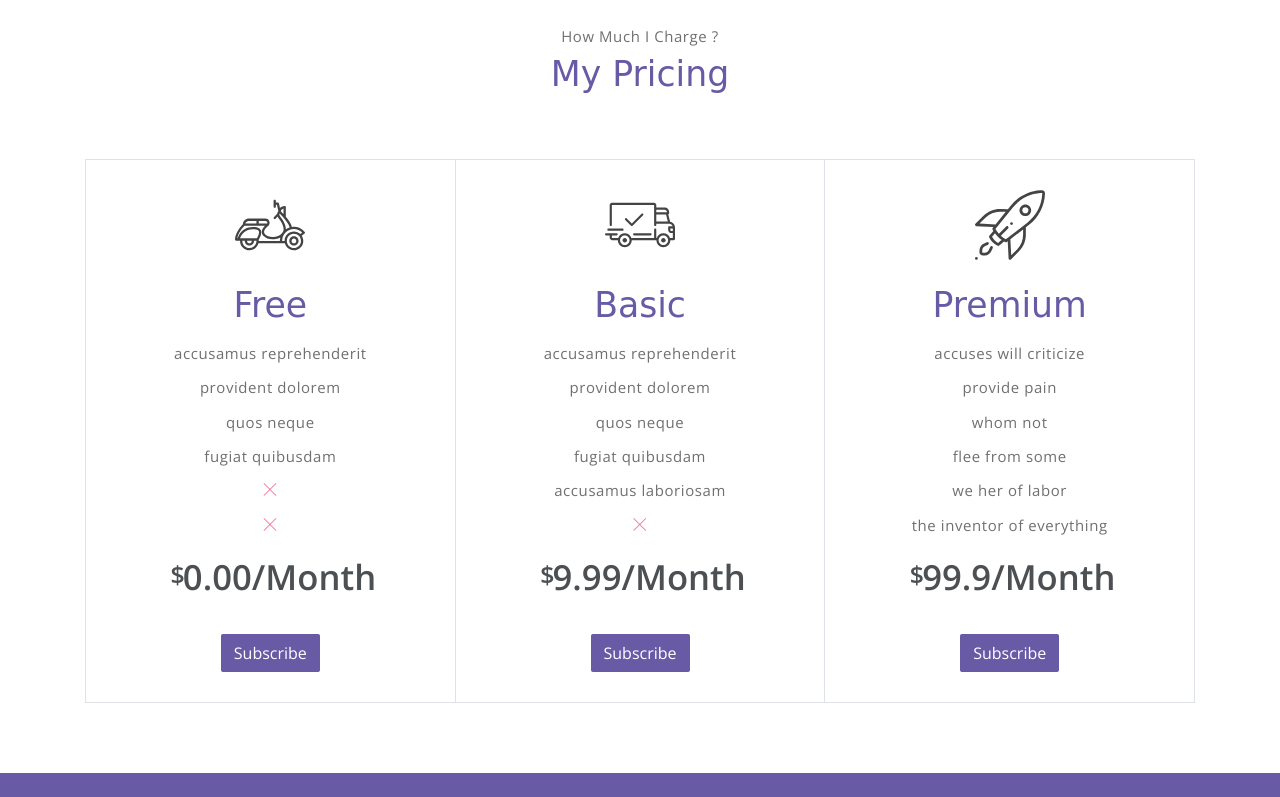
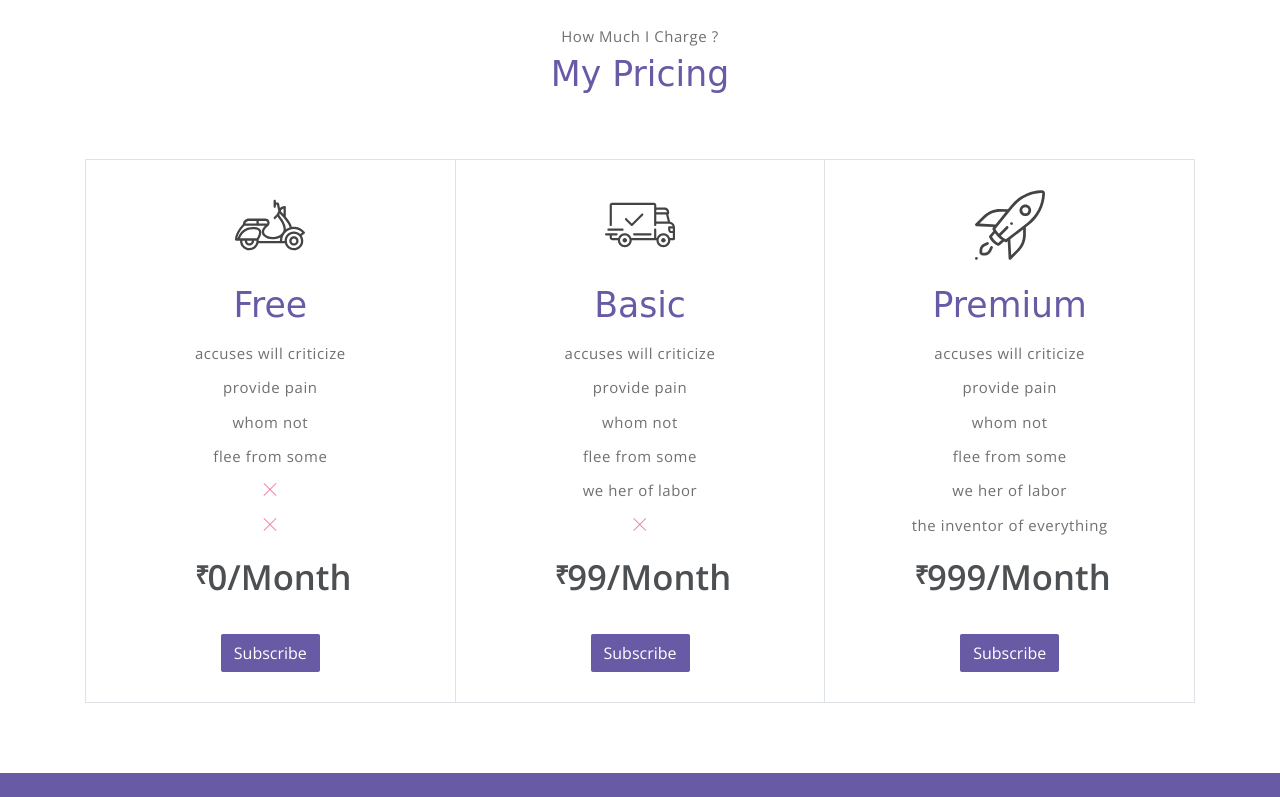
Before and after one commit to TheInfinityGod/AmiteshKumar, a website: page index.html in a window 1280 px wide. Shown: the part 2458-3255 px from the top of the page. Drawn offline with nearby package versions, Linux system fonts and the light colour scheme; a web font is replaced by a local one.

Commit message:
Translation added

```diff
--- a/index.html
+++ b/index.html
@@ -95,7 +95,7 @@
                     <div class="service-card">
                         <div class="body">
                             <img src="assets/imgs/pencil-case.svg" alt="Download free bootstrap 4 landing page, free boootstrap 4 templates, Download free bootstrap 4.1 landing page, free boootstrap 4.1.1 templates, meyawo Landing page" class="icon">
-                            <h6 class="title">Adipisicing</h6>
+                            <h6 class="title">Pricing</h6>
                             <p class="subtitle">He wants to work hard to get the blame that will result in trouble and pain.</p>
                         </div>
                     </div>
@@ -104,7 +104,7 @@
                     <div class="service-card">
                         <div class="body">
                             <img src="assets/imgs/responsive.svg" alt="Download free bootstrap 4 landing page, free boootstrap 4 templates, Download free bootstrap 4.1 landing page, free boootstrap 4.1.1 templates, meyawo Landing page" class="icon">
-                            <h6 class="title">Sapiente</h6>
+                            <h6 class="title">Service</h6>
                             <p class="subtitle">He wants to work hard to get the blame that will result in trouble and pain.</p>
                         </div>
                     </div>
@@ -113,7 +113,7 @@
                     <div class="service-card">
                         <div class="body">
                             <img src="assets/imgs/toolbox.svg" alt="Download free bootstrap 4 landing page, free boootstrap 4 templates, Download free bootstrap 4.1 landing page, free boootstrap 4.1.1 templates, meyawo Landing page" class="icon">
-                            <h6 class="title">Placeat</h6>
+                            <h6 class="title">Place</h6>
                             <p class="subtitle">He wants to work hard to get the blame that will result in trouble and pain.</p>
                         </div>
                     </div>
@@ -122,7 +122,7 @@
                     <div class="service-card">
                         <div class="body">
                             <img src="assets/imgs/analytics.svg" alt="Download free bootstrap 4 landing page, free boootstrap 4 templates, Download free bootstrap 4.1 landing page, free boootstrap 4.1.1 templates, meyawo Landing page" class="icon">
-                            <h6 class="title">Iusto</h6>
+                            <h6 class="title">Just</h6>
                             <p class="subtitle">He wants to work hard to get the blame that will result in trouble and pain.</p>
                         </div>
                     </div>
@@ -189,17 +189,17 @@
                     <div class="pricing-card-body">
                         <h6 class="pricing-card-title">Free</h6>
                         <div class="pricing-card-list">
-                            <p>accusamus reprehenderit</p>
-                            <p>provident dolorem </p>
-                            <p>quos neque</p>
-                            <p>fugiat quibusdam</p>
+                            <p>accuses will criticize</p>
+                            <p>provide pain  </p>
+                            <p>whom not</p>
+                            <p>flee from some</p>
                             <p><i class="ti-close"></i></p>
                             <p><i class="ti-close"></i></p>
                         </div>
                     </div>
                     <div class="pricing-card-footer">
-                        <span>$</span>
-                        <span>0.00/Month</span>
+                        <span>₹</span>
+                        <span>0/Month</span>
                     </div>
                     <a href="#" class="btn btn-primary mt-3 pricing-card-btn">Subscribe</a>
                 </div>
@@ -210,17 +210,17 @@
                     <div class="pricing-card-body">
                         <h6 class="pricing-card-title">Basic</h6>
                         <div class="pricing-card-list">
-                            <p>accusamus reprehenderit</p>
-                            <p>provident dolorem </p>
-                            <p>quos neque</p>
-                            <p>fugiat quibusdam</p>
-                            <p>accusamus laboriosam</p>
+                            <p>accuses will criticize</p>
+                            <p>provide pain  </p>
+                            <p>whom not</p>
+                            <p>flee from some</p>
+                            <p>we her of labor</p>
                             <p><i class="ti-close"></i></p>
                         </div>
                     </div>
                     <div class="pricing-card-footer">
-                        <span>$</span>
-                        <span>9.99/Month</span>
+                        <span>₹</span>
+                        <span>99/Month</span>
                     </div>
                     <a href="#" class="btn btn-primary mt-3 pricing-card-btn">Subscribe</a>
                 </div>
@@ -240,8 +240,8 @@
                         </div>
                     </div>
                     <div class="pricing-card-footer">
-                        <span>$</span>
-                        <span>99.9/Month</span>
+                        <span>₹</span>
+                        <span>999/Month</span>
                     </div>
                     <a href="#" class="btn btn-primary mt-3 pricing-card-btn">Subscribe</a>
                 </div>
```
